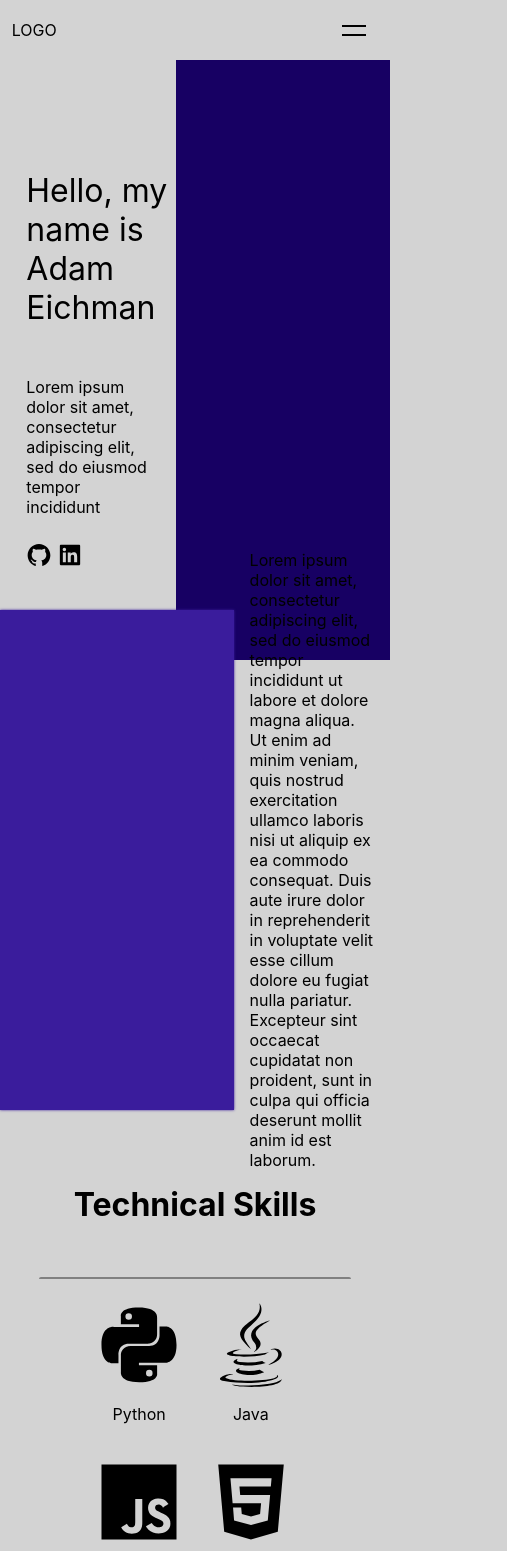
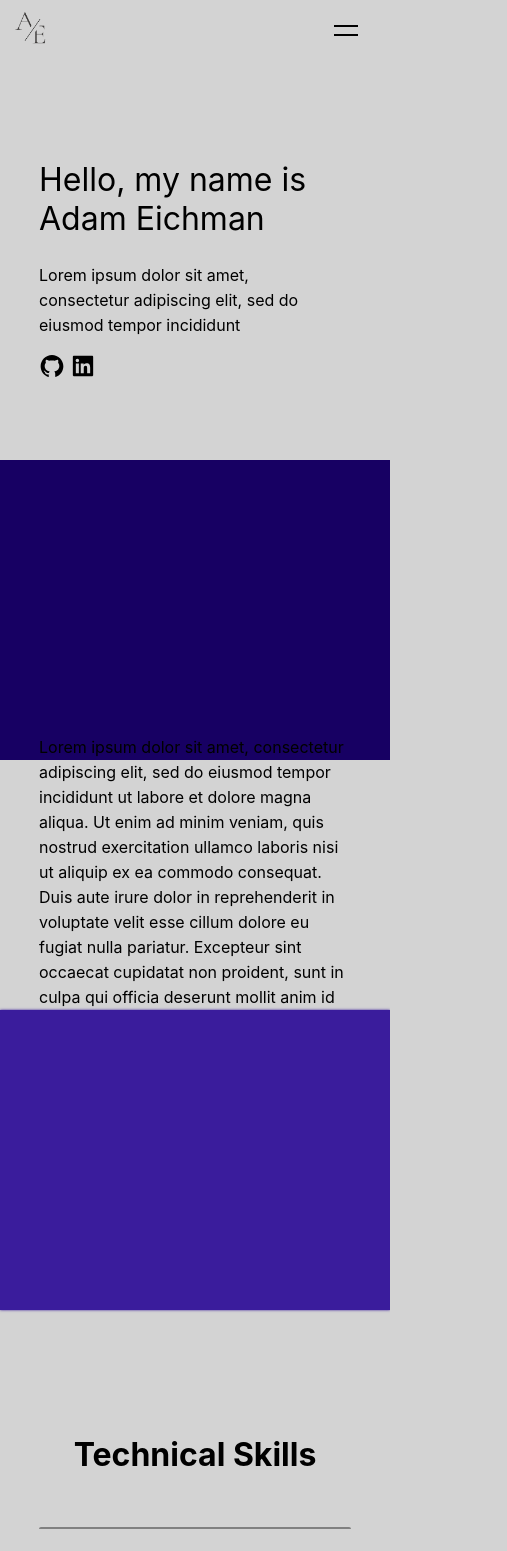
Before and after one commit to aeichman/Portfolio, a React (Create React App) app in the folder portfolio/: page / in a window 390 px wide. Shown: the top 1551 px of the page, 507 px wide, since content can reach past the window. Built offline with nearby package versions, Linux system fonts and the light colour scheme.

Commit message:
Adding Responsiveness

```diff
--- a/portfolio/public/index.html
+++ b/portfolio/public/index.html
@@ -24,20 +24,10 @@
       work correctly both with client-side routing and a non-root public URL.
       Learn how to configure a non-root public URL by running `npm run build`.
     -->
-    <title>React App</title>
+    <title>Adam Eichman</title>
   </head>
   <body>
     <noscript>You need to enable JavaScript to run this app.</noscript>
     <div id="root"></div>
-    <!--
-      This HTML file is a template.
-      If you open it directly in the browser, you will see an empty page.
-
-      You can add webfonts, meta tags, or analytics to this file.
-      The build step will place the bundled scripts into the <body> tag.
-
-      To begin the development, run `npm start` or `yarn start`.
-      To create a production bundle, use `npm run build` or `yarn build`.
-    -->
   </body>
 </html>
--- a/portfolio/src/App.css
+++ b/portfolio/src/App.css
@@ -29,10 +29,11 @@ body {
 .intro-wrapper .intro-text p {
   margin: 25px 15%;
   color: black;
+  line-height: 25px;
 }
 
 .intro-wrapper .intro-text .intro-sub-container {
-  margin-left: 15%;
+  margin: 0 5% 0 15%;
 }
 
 .intro-wrapper .header-icons {
@@ -75,7 +76,6 @@ body {
 .about-wrapper .about-image {
   height: 500px;
   width: 60%;
-  /* background-color: antiquewhite; */
   background-color: #3a1c9c;
   box-shadow: 0px 0px 2.5px #3a1c9c;
 }
@@ -90,6 +90,7 @@ body {
 .about-wrapper .about-text p {
   margin: 25% 10%;
   font-size: 1em;
+  line-height: 25px;
 }
 
 .skills-wrapper {
@@ -246,3 +247,86 @@ body {
   transition: color .5s ease;
   color: #0e76a8;
 }
+
+@media screen and (max-width: 700px) {
+  .intro-wrapper {
+    justify-content: center;
+    flex-direction: column;
+    align-items: center;
+  }
+
+  .intro-wrapper .intro-text {
+    width: 100%;
+    height: 400px;
+
+  }
+
+  .intro-wrapper .intro-text .intro-sub-container {
+    margin: 0 20% 0 10%;
+  }
+
+  .intro-wrapper .intro-text p {
+    margin: 0 20% 0 10%;
+  }
+
+  .intro-wrapper .header-icons {
+    margin: 15px 20% 0 10%;
+  }
+
+  .intro-wrapper .intro-graphic {
+    background-color: #170063;
+    height: 300px;
+    width: 100%;
+  }
+
+  .about-wrapper {
+    height: 550px;
+    justify-content: center;
+    flex-direction: column-reverse;
+    align-items: center;
+    margin: 0 0 25px 0;
+  }
+
+  .about-wrapper .about-image {
+    height: 300px;
+    width: 100%;
+  }
+
+  .about-wrapper .about-text {
+    height: 250px;
+    width: 100%;
+    display: flex;
+    align-items: center;
+  }
+
+  .about-wrapper .about-text p {
+    margin: 10%;
+  }
+
+  .proj-wrapper .proj-container {
+    flex-direction: column;
+    height: 75%;
+  }
+
+  .proj-wrapper .proj-container .project-box {
+    width: 90%;
+    height: 100%;
+    margin: 15px;
+  }
+
+  .proj-wrapper .proj-container .project-box .proj-title {
+    display: flex;
+    flex-direction: column;
+    justify-content: center;
+    align-items: center;
+  }
+
+  .proj-wrapper .proj-container .project-box .proj-title p {
+    font-size: 24px;
+    margin: 0;
+  }
+
+  .proj-wrapper .proj-container .project-box .proj-title .proj-icons {
+    margin: 5px 0;
+  }
+}
--- a/portfolio/src/Nav.css
+++ b/portfolio/src/Nav.css
@@ -2,8 +2,6 @@
     padding: 0;
     margin: 0;
     height: 60px;
-    /* background-color: black; */
-    /* position: sticky; */
    }
 
 .nav-wrapper {
@@ -19,6 +17,11 @@
 .logoContainer {
     color: black;
     width: 75px;
+}
+
+.logoContainer .logo {
+    width: 50%;
+    height: 50%;
 }
 
 .navbar .nav-wrapper .nav-links {
@@ -52,13 +55,13 @@
     margin-top: 60px;
     display: block;
     /* background-color: #E3E3E3; */
-    opacity: .65;
+    opacity: .7;
     position: fixed;
     top: 0;
     right: 0; /* Start off-screen */
     width: 90px;
     height: 100vh;
-    padding: 20px;
+    padding: 20px 1% 20px 20px;
     z-index: 10;
     -webkit-animation: fadein .5s; /* Safari, Chrome and Opera > 12.1 */
     -moz-animation: fadein .5s; /* Firefox < 16 */
@@ -122,7 +125,8 @@
     position: absolute;
     width: 0;
     height: 2px;
-    background-color: #333;
+    background-color: #fff;
+    opacity: .7;
     bottom: -2px;
     left: 0;
     transition: width 0.3s ease-in-out;
@@ -131,3 +135,25 @@
 .sidebar ul li a:hover::after {
     width: 100%;
 }
+
+@media screen and (max-width: 700px) {
+
+    .nav-wrapper {
+        width: 92%;
+        margin-left: 3%;
+        height: 100%;
+        max-width: 1800px; /* Fix this when test at 2500px */
+    }
+
+    .sidebar {
+        margin-top: 30px;
+    }
+    .sidebar ul li a {
+        color: #000;
+    }
+
+    .sidebar ul li a::after {
+        background-color: #000;
+
+    }
+}
--- a/portfolio/src/Navbar.js
+++ b/portfolio/src/Navbar.js
@@ -5,6 +5,14 @@ import './Nav.css';
 
 const Navbar = () => {
   const [isOpen, setOpen] = useState(false)
+
+  const scrollToSection = (className) => {
+    const section = document.querySelector(className);
+    if (section) {
+      section.scrollIntoView({ behavior: 'smooth' });
+      setOpen(false);
+    }
+  };
 
   useEffect(() => {
     const handleResize = () => {
@@ -24,20 +32,24 @@ const Navbar = () => {
       window.removeEventListener('resize', handleResize);
       window.removeEventListener('scroll', handleScroll);
     };
+
+
   }, []);
 
     return (
       <nav className='navbar'>
         <div className='nav-wrapper'>
-          <div className="logoContainer"><p>LOGO</p></div>
+          <div className="logoContainer">
+            <img src='/logo.png' alt='logo' className='logo'/>
+          </div>
           <Hamburger className='hamburger' toggled={isOpen} toggle={setOpen} size={24} color="#000" />
         </div>
         {isOpen && (
         <div className="sidebar">
           <ul>
             <li><NavLink to="/" onClick={() => setOpen(false)}>Home</NavLink></li>
-            <li><NavLink to="/about" onClick={() => setOpen(false)}>About</NavLink></li>
-            <li><NavLink to="/projects" onClick={() => setOpen(false)}>Projects</NavLink></li>
+            <li><NavLink to="#" onClick={() => scrollToSection('.about-wrapper')}>About</NavLink></li>
+            <li><NavLink to="#" onClick={() => scrollToSection('.proj-wrapper')}>Projects</NavLink></li>
             <li><NavLink to="/contact" onClick={() => setOpen(false)}>Contact</NavLink></li>
           </ul>
         </div>
```
Also changed, not shown: portfolio/public/logo.png (added), portfolio/src/Projects-home.js (indentation only).
